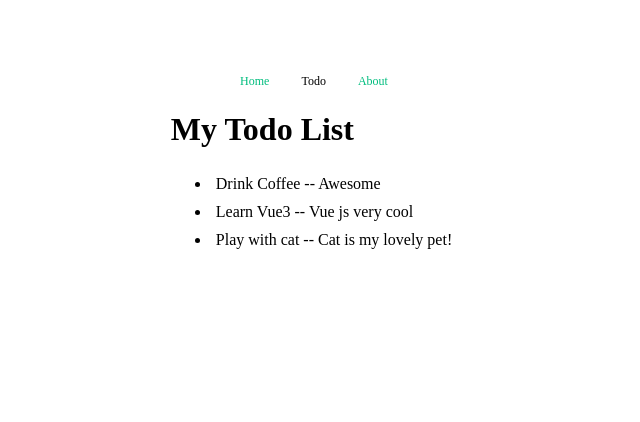
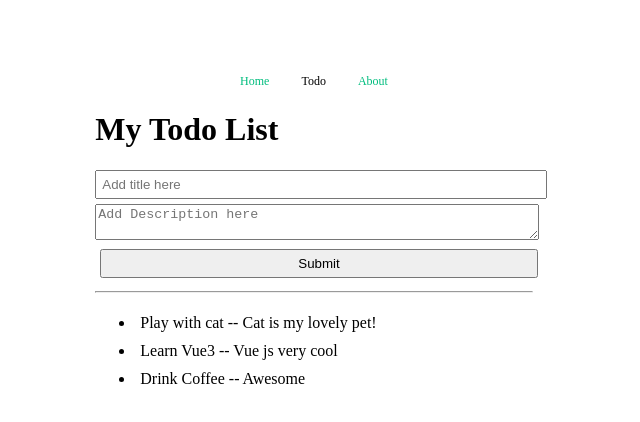
Before and after one commit to cckcoder/vuejs-3-beginner, a Vue app: page /todo in a window 1280 px wide. Shown: the top 422 px of the page, without its empty margins (326-966 px from the left). Built offline with nearby package versions, Linux system fonts and the light colour scheme.

Commit message:
create: todo form to add todo
Signed-off-by: codewizz_thinkpad <c.chaiwat.ch@gmail.com>

```diff
--- a/src/views/TodoView.vue
+++ b/src/views/TodoView.vue
@@ -1,9 +1,25 @@
 <template>
   <div>
     <h1>My Todo List</h1>
+    <form @submit.prevent="submitTodo">
+      <input
+        type="text"
+        v-model="todoData.title"
+        placeholder="Add title here"
+      >
+      <textarea
+        style="width: 100%;"
+        v-model="todoData.descript"
+        placeholder="Add Description here"
+      >
+      </textarea>
+      <button class="btn-submit">Submit</button>
+    </form>
+
+    <hr>
     <ul>
       <li
-        v-for="(todo, index) in todos"
+        v-for="(todo, index) in sortTodos"
         :key="todo.id"
         @click="handleToggle(index)"
         :class="{ 'task-done': todo.isComplete }"
@@ -16,7 +32,7 @@
 </template>
 
 <script setup>
-import { ref } from 'vue'
+import { ref, computed } from 'vue'
 
 const todos = ref([
   { id: 1, title: 'Drink Coffee', descript: 'Awesome', isComplete: false },
@@ -24,9 +40,27 @@ const todos = ref([
   { id: 3, title: 'Play with cat', descript: 'Cat is my lovely pet!', isComplete: false },
 ])
 
+const sortTodos = computed(() => {
+  return todos.value.reverse()
+})
+
+const todoData = ref({
+  title: '',
+  descript: ''
+})
+
 const handleToggle = (index) => {
+  todos.value[index].isComplete = !todos.value[index].isComplete
+}
 
-  todos.value[index].isComplete = !todos.value[index].isComplete
+const submitTodo = () => {
+
+  todos.value.push(todoData.value)
+
+  todoData.value = ref({
+    title: '',
+    descript: ''
+  })
 }
 </script>
 
@@ -43,4 +77,10 @@ li {
   text-decoration: line-through;
 }
 
+.btn-submit {
+  margin: 5px;
+  padding: 5px;
+  width: 100%;
+}
+
 </style>
```
